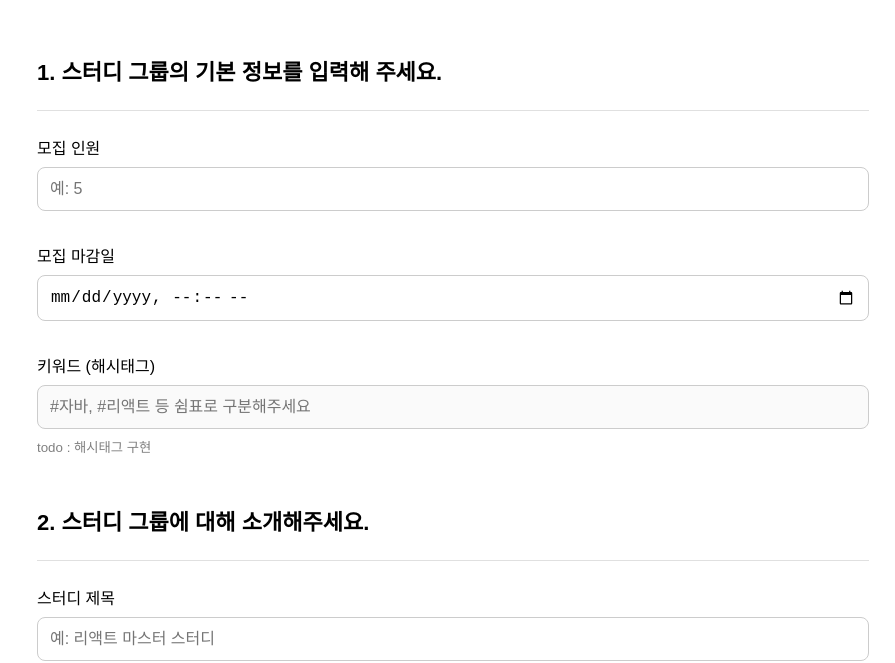
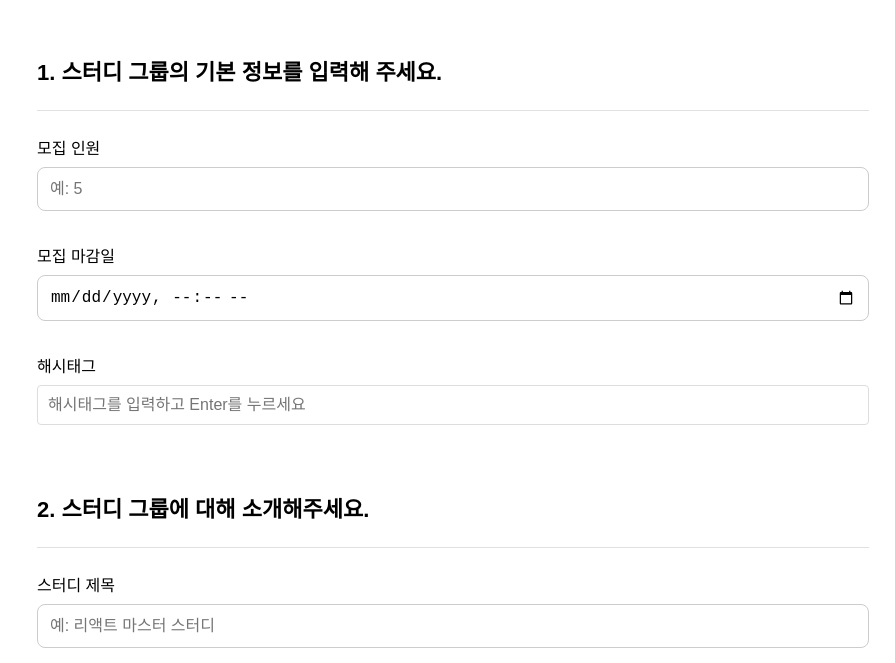
Before and after one commit to LG-CNS-Mini-Team3/study-monster-front, a React (Vite) app: page /study-groups/new in a window 1280 px wide. Shown: the part 142-805 px from the top of the page, without its empty margins (385-1280 px from the left). Built offline with nearby package versions, Linux system fonts and the light colour scheme.

Commit message:
feat #9: TagInput 사용하여 스터디그룹 생성 시 태그 추가

```diff
--- a/src/pages/StudyGroup/CreateStudyGroup.jsx
+++ b/src/pages/StudyGroup/CreateStudyGroup.jsx
@@ -1,6 +1,7 @@
 import { useState } from "react";
 import { useNavigate } from "react-router-dom";
 import postCreateStudyGroup from "../../api/studyGroup/postCreateStudyGroup";
+import TagInput from "../../components/common/TagInput";
 import {
   Wrapper,
   SectionTitle,
@@ -23,9 +24,6 @@ const CreateStudyGroup = () => {
   const [tags, setTags] = useState([]);
   const [inputTag, setInputTag] = useState("");
 
-  //  const handleAddTag = () => {
-  //    todo : 태그 입력 추후 구현
-  //  }
 
   const handleSubmit = async () => {
     if (!name || !description || !deadline || !limit_members) {
@@ -52,14 +50,14 @@ const CreateStudyGroup = () => {
       limit_members,
       deadline,
       Nickname: "테스트",
-      // tags,
+      tags
     };
 
     const { ok, data } = await postCreateStudyGroup(newStudyData);
 
     if (ok) {
       alert("스터디가 성공적으로 등록되었습니다!");
-      navigate("/study-group");
+      navigate("/study-groups");
     } else {
       alert("스터디 등록에 실패했습니다.");
       console.error("응답 데이터:", data);
@@ -87,15 +85,13 @@ const CreateStudyGroup = () => {
           onChange={(e) => setDeadline(e.target.value)}
         />
       </InputRow>
-      <InputRow>
-        <label>키워드 (해시태그)</label>
-        <TextInput
-          type="text"
-          placeholder="#자바, #리액트 등 쉼표로 구분해주세요"
-          disabled // 임시 비활성화
+      <TagInput
+          tags={tags}
+          setTags={setTags}
+          placeholder="해시태그를 입력하고 Enter를 누르세요"
+          label="해시태그"
+          labelBold={false}
         />
-        <small style={{ color: "gray" }}>todo : 해시태그 구현</small>
-      </InputRow>
 
       <SectionTitle>2. 스터디 그룹에 대해 소개해주세요.</SectionTitle>
       <Divider />
```
